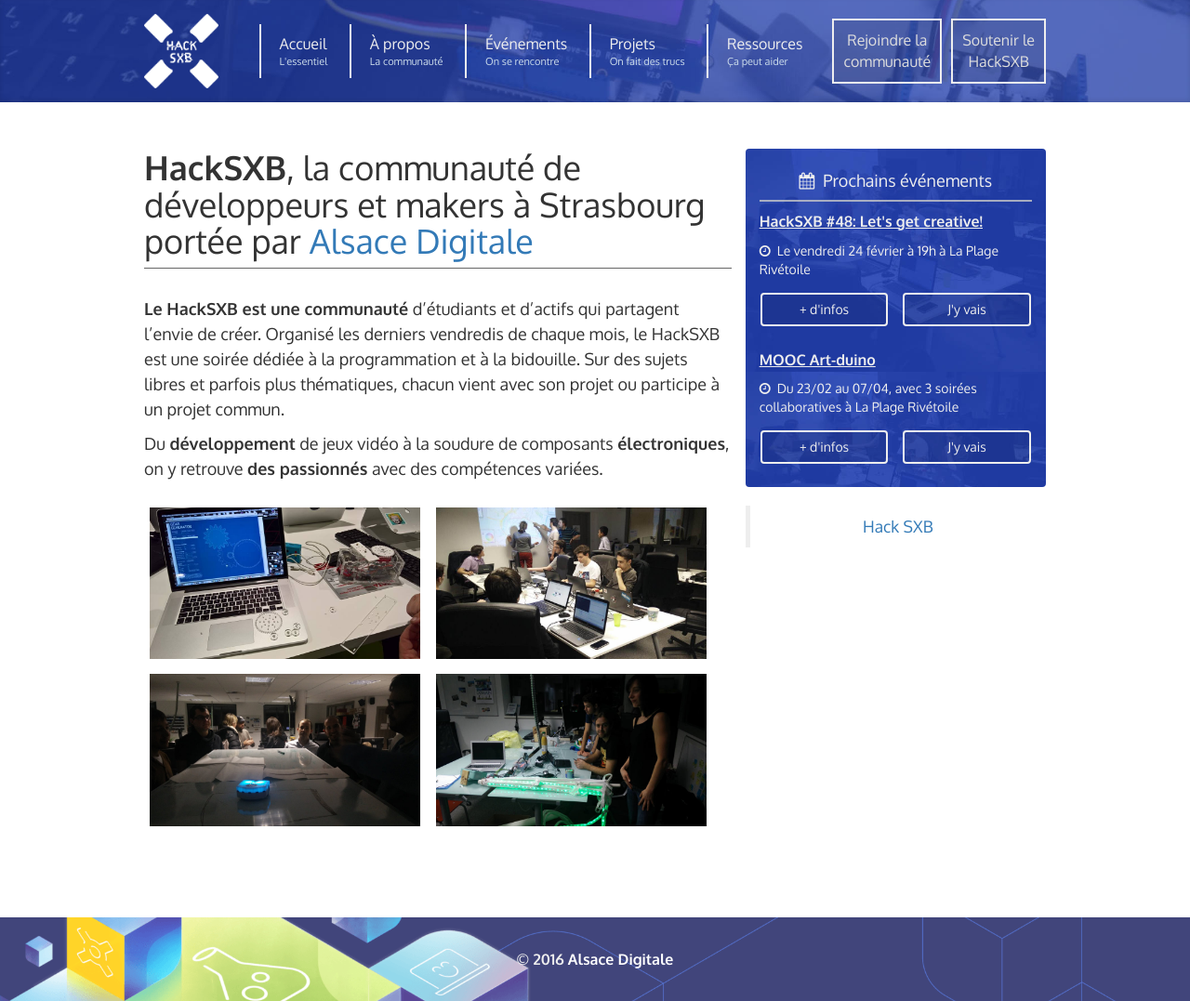
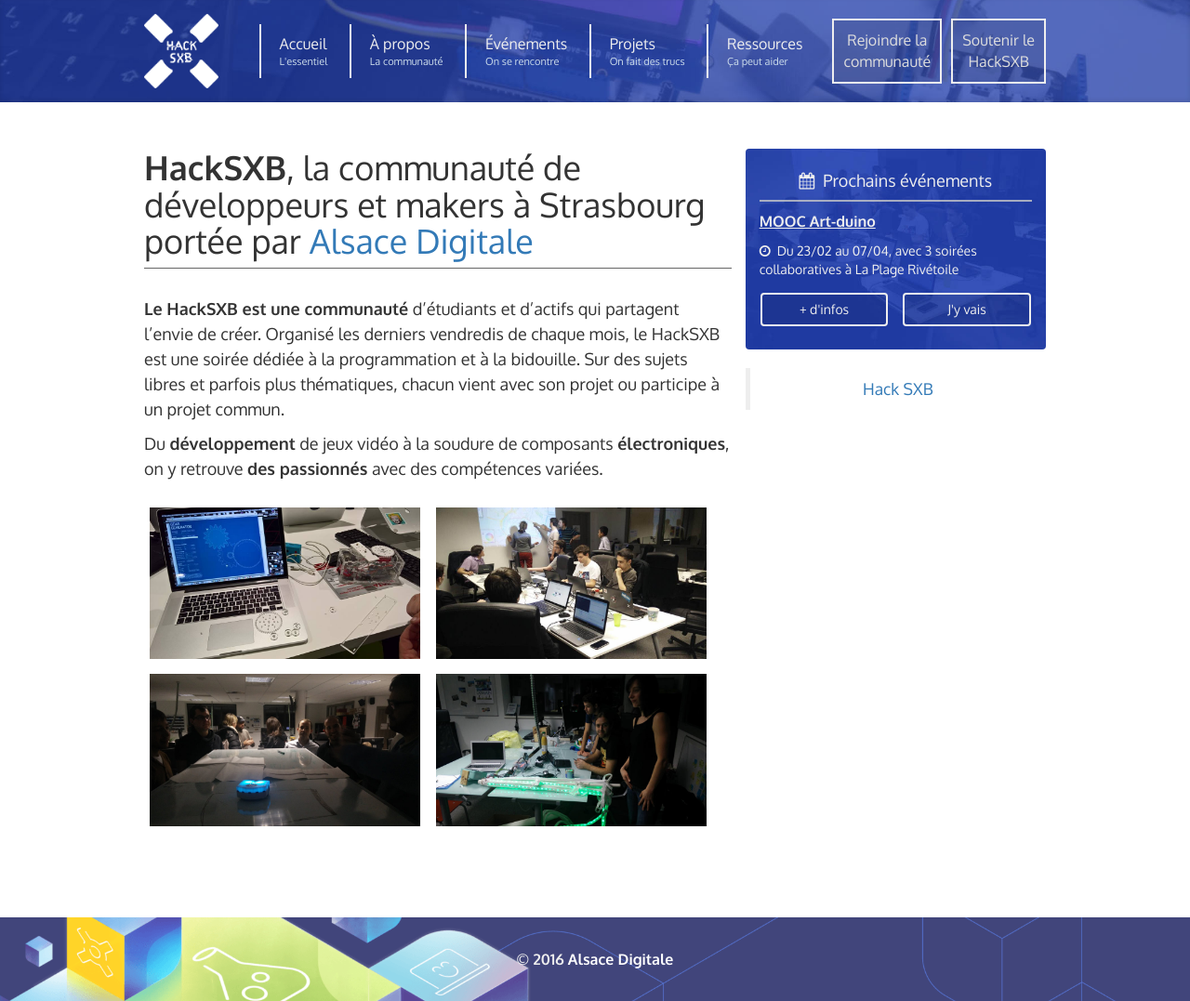
Before and after one commit to AlsaceDigitale/www.hacksxb.com, a Jekyll site: the page built from index.html, in a window 1280 px wide. Shown: the whole page at 93% size. Built offline with Jekyll 4.4.1, drawn with Linux system fonts in a browser that asks for light colours; nearby versions of some CDN libraries.

Commit message:
update events'

```diff
--- a/events/_posts/2017-02-17-hacksxb-48-lets-get-creative.markdown
+++ b/events/_posts/2017-02-17-hacksxb-48-lets-get-creative.markdown
@@ -1,7 +1,7 @@
 ---
 layout: post
 title: "HackSXB #48: Let's get creative!"
-date: '2017-02-17 14:00:48 +0200'
+date: '2017-02-17 13:00:48 +0200'
 event_date: '2017-02-24 19:00:00 +0200'
 photo: event-hacksxb48.jpg
 event_info: Le vendredi 24 février à 19h à La Plage Rivétoile
--- a/index.html
+++ b/index.html
@@ -19,7 +19,7 @@
   <div class="col-md-4 blog-sidebar">
     <div class="sidebar-module sidebar-module-inset" style="padding-bottom: 0;">
       <h4 class="sidebar-calendar-title"><i class="fa fa-calendar"></i> &nbsp;Prochains événements</h4>
-      {% for post in site.categories.events limit:2 %}
+      {% for post in site.categories.events limit:1 %}
       <p class="sidebar-calendar-event"><a href="{{ post.url | prepend: site.url }}" title="{{ post.title }}"><strong>{{ post.title }}</strong></a></p>
       <p class="sidebar-calendar-info"><i class="fa fa-clock-o"> &nbsp;</i>{{ post.event_info }}</p>
       <div class="row" style="padding-bottom: 25px;">
```
